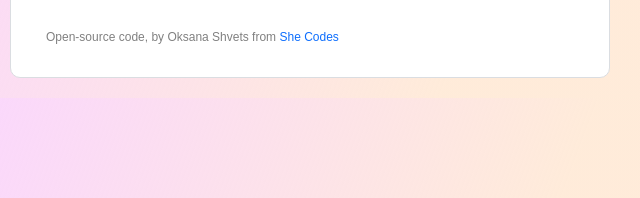
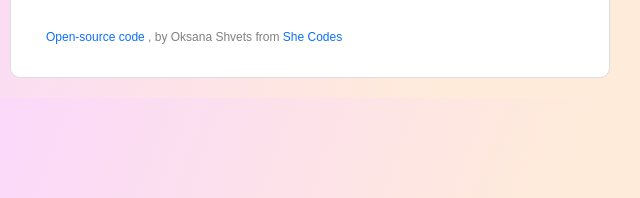
Before and after one commit to ok-sana-code/my-weather-app, a plain HTML site: page index.html in a window 1280 px wide. Shown: the part 329-527 px from the top of the page, 330-970 px from the left. Drawn offline with nearby package versions, Linux system fonts and the light colour scheme; no server answers.

Commit message:
Included a link to GitHub

```diff
--- a/index.html
+++ b/index.html
@@ -129,7 +129,8 @@
             <!-- Footer -->
             <footer>
                 <p>
-                    Open-source code, by Oksana Shvets from
+                    <a href="https://github.com/ok-sana-code/my-weather-app" target="_blank">Open-source code</a> , by
+                    Oksana Shvets from
                     <a href="https://www.shecodes.io/">
                         She Codes
                     </a>
```
